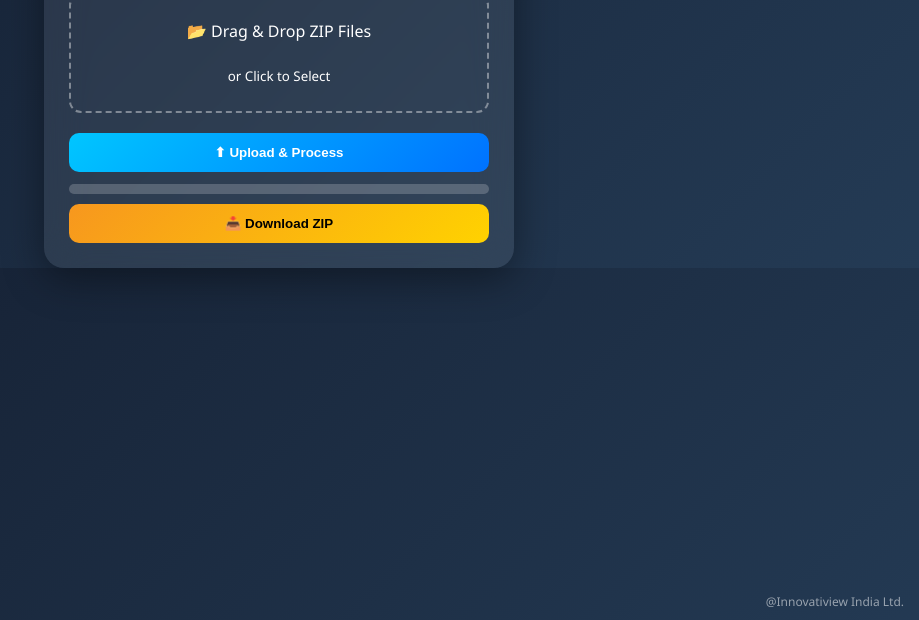
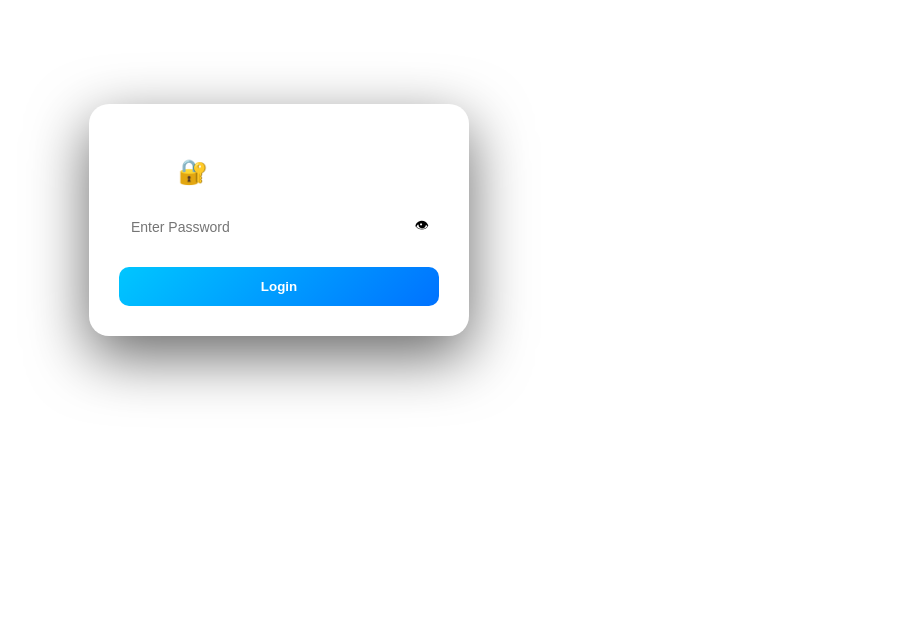
Before and after one commit to Jatin-arya-0129/zip-processor, a website: page index.html in a window 1280 px wide. Shown: the part 180-800 px from the top of the page, without its empty margins (361-1280 px from the left). Drawn offline with Linux system fonts and the light colour scheme.

Commit message:
Update index.html

```diff
--- a/index.html
+++ b/index.html
@@ -6,11 +6,78 @@
   <style>
     body {
       margin:0;
-      font-family: 'Segoe UI';
-      background: linear-gradient(135deg,#141e30,#243b55);
+      font-family:'Segoe UI';
+      background: radial-gradient(circle at top,#1f2a44,#0d1117);
       color:white;
+      overflow:hidden;
     }
 
+    /* LOGIN OVERLAY */
+    .login-overlay {
+      position:fixed;
+      width:100%;
+      height:100%;
+      display:flex;
+      justify-content:center;
+      align-items:center;
+      backdrop-filter: blur(20px);
+    }
+
+    .login-box {
+      width:320px;
+      padding:30px;
+      border-radius:20px;
+      background: rgba(255,255,255,0.08);
+      box-shadow: 0 20px 60px rgba(0,0,0,0.6);
+      text-align:center;
+      animation: fadeIn 0.6s ease;
+    }
+
+    .login-box h2 {
+      margin-bottom:20px;
+    }
+
+    .input-group {
+      position:relative;
+    }
+
+    .login-box input {
+      width:100%;
+      padding:12px;
+      border:none;
+      border-radius:10px;
+      outline:none;
+      font-size:14px;
+    }
+
+    .eye {
+      position:absolute;
+      right:10px;
+      top:50%;
+      transform:translateY(-50%);
+      cursor:pointer;
+      color:black;
+      font-size:14px;
+    }
+
+    .login-box button {
+      margin-top:20px;
+      width:100%;
+      padding:12px;
+      border:none;
+      border-radius:10px;
+      background: linear-gradient(135deg,#00c6ff,#0072ff);
+      color:white;
+      cursor:pointer;
+      font-weight:bold;
+      transition:0.3s;
+    }
+
+    .login-box button:hover {
+      transform:translateY(-2px);
+    }
+
+    /* MAIN */
     .container {
       width:420px;
       margin:auto;
@@ -19,12 +86,9 @@
       border-radius:20px;
       background: rgba(255,255,255,0.08);
       backdrop-filter: blur(20px);
-      box-shadow: 0 10px 40px rgba(0,0,0,0.4);
       text-align:center;
-    }
-
-    h2 {
-      margin-bottom:15px;
+      display:none;
+      animation: fadeIn 0.6s ease;
     }
 
     #dropArea {
@@ -32,10 +96,15 @@
       padding:25px;
       border-radius:12px;
       cursor:pointer;
+      transition:0.3s;
+    }
+
+    #dropArea:hover {
+      background: rgba(255,255,255,0.1);
     }
 
     button {
-      margin-top:10px;
+      margin-top:12px;
       padding:12px;
       width:100%;
       border:none;
@@ -44,124 +113,133 @@
       font-weight:bold;
     }
 
-    .upload { background: linear-gradient(135deg,#00c6ff,#0072ff); color:white; }
+    .upload { background: linear-gradient(135deg,#00c6ff,#0072ff); }
     .download { background: linear-gradient(135deg,#f7971e,#ffd200); }
 
     .bar {
       width:100%;
-      background: rgba(255,255,255,0.2);
+      background:rgba(255,255,255,0.2);
       border-radius:10px;
-      margin-top:12px;
+      margin-top:10px;
     }
 
     .progress {
       height:10px;
       width:0%;
-      background: lime;
+      background:linear-gradient(90deg,#00ffcc,#00c6ff);
     }
 
     .file-list {
       margin-top:10px;
+      text-align:left;
+      font-size:13px;
       max-height:80px;
       overflow:auto;
-      font-size:13px;
-      text-align:left;
-    }
-
-    .file-item {
-      display:flex;
-      justify-content:space-between;
-      margin-bottom:5px;
-      background: rgba(255,255,255,0.1);
-      padding:5px;
-      border-radius:6px;
     }
 
     .footer {
       position:fixed;
       bottom:10px;
-      right:15px;
+      right:10px;
       font-size:12px;
       color:#ffffff88;
+    }
+
+    @keyframes fadeIn {
+      from {opacity:0; transform:translateY(20px);}
+      to {opacity:1; transform:translateY(0);}
     }
   </style>
 </head>
 
 <body>
 
-<div class="container">
+<!-- LOGIN -->
+<div class="login-overlay" id="loginBox">
+  <div class="login-box">
+    <h2>🔐 Secure Access</h2>
+
+    <div class="input-group">
+      <input type="password" id="password" placeholder="Enter Password">
+      <span class="eye" onclick="togglePass()">👁</span>
+    </div>
+
+    <button onclick="login()">Login</button>
+  </div>
+</div>
+
+<!-- APP -->
+<div class="container" id="app">
   <h2>🚀 ZIP Processor</h2>
 
   <div id="dropArea">
-    📂 Drag & Drop ZIP Files<br><br>
-    <small>or Click to Select</small>
+    Drag & Drop ZIP Files<br><br>
+    <small>Click to Select</small>
     <input type="file" id="files" multiple style="display:none;" onchange="handleFiles(this.files)">
   </div>
 
   <div class="file-list" id="fileList"></div>
 
-  <button class="upload" onclick="upload()">⬆ Upload & Process</button>
+  <button class="upload" onclick="upload()">Upload & Process</button>
 
   <div class="bar">
     <div class="progress" id="bar"></div>
   </div>
 
-  <button class="download" onclick="download()">📥 Download ZIP</button>
+  <button class="download" onclick="download()">Download ZIP</button>
 </div>
 
 <div class="footer">@Innovatiview India Ltd.</div>
 
 <script>
 let selectedFiles = [];
+
+// PASSWORD TOGGLE
+function togglePass() {
+  let input = document.getElementById("password");
+  input.type = input.type === "password" ? "text" : "password";
+}
+
+// LOGIN
+function login() {
+  if (document.getElementById("password").value === "admin123") {
+    document.getElementById("loginBox").style.display = "none";
+    document.getElementById("app").style.display = "block";
+  } else {
+    alert("Wrong Password");
+  }
+}
+
+// FILE HANDLING
 let dropArea = document.getElementById("dropArea");
 
 dropArea.onclick = () => document.getElementById("files").click();
 
-dropArea.addEventListener("dragover", e => {
-  e.preventDefault();
-});
+dropArea.addEventListener("dragover", e => e.preventDefault());
 
 dropArea.addEventListener("drop", e => {
   e.preventDefault();
   handleFiles(e.dataTransfer.files);
 });
 
-// HANDLE FILES
 function handleFiles(files) {
   selectedFiles = Array.from(files);
 
-  let html = "";
-  selectedFiles.forEach((f, i) => {
-    html += `<div class="file-item">
-      ${f.name}
-      <span onclick="removeFile(${i})">❌</span>
-    </div>`;
-  });
-
+  let html = selectedFiles.map(f => f.name).join("<br>");
   document.getElementById("fileList").innerHTML = html;
-}
-
-// REMOVE FILE
-function removeFile(index) {
-  selectedFiles.splice(index, 1);
-  handleFiles(selectedFiles);
 }
 
 // UPLOAD
 async function upload() {
   if (selectedFiles.length === 0) {
-    alert("No files selected");
+    alert("Select files first");
     return;
   }
 
   let formData = new FormData();
   selectedFiles.forEach(f => formData.append("files", f));
 
-  fetch("/upload", {
-    method: "POST",
-    body: formData
-  });
-
+  await fetch("/upload", { method: "POST", body: formData });
   track();
 }
 
```
